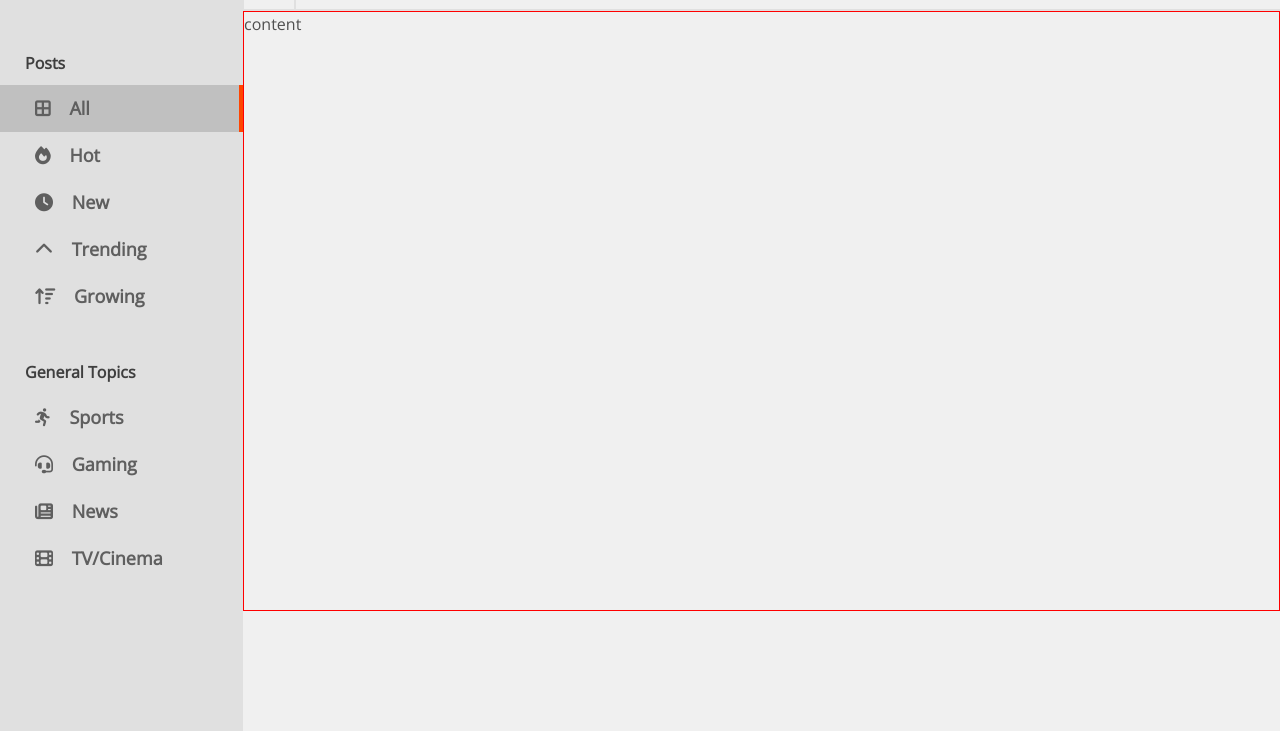
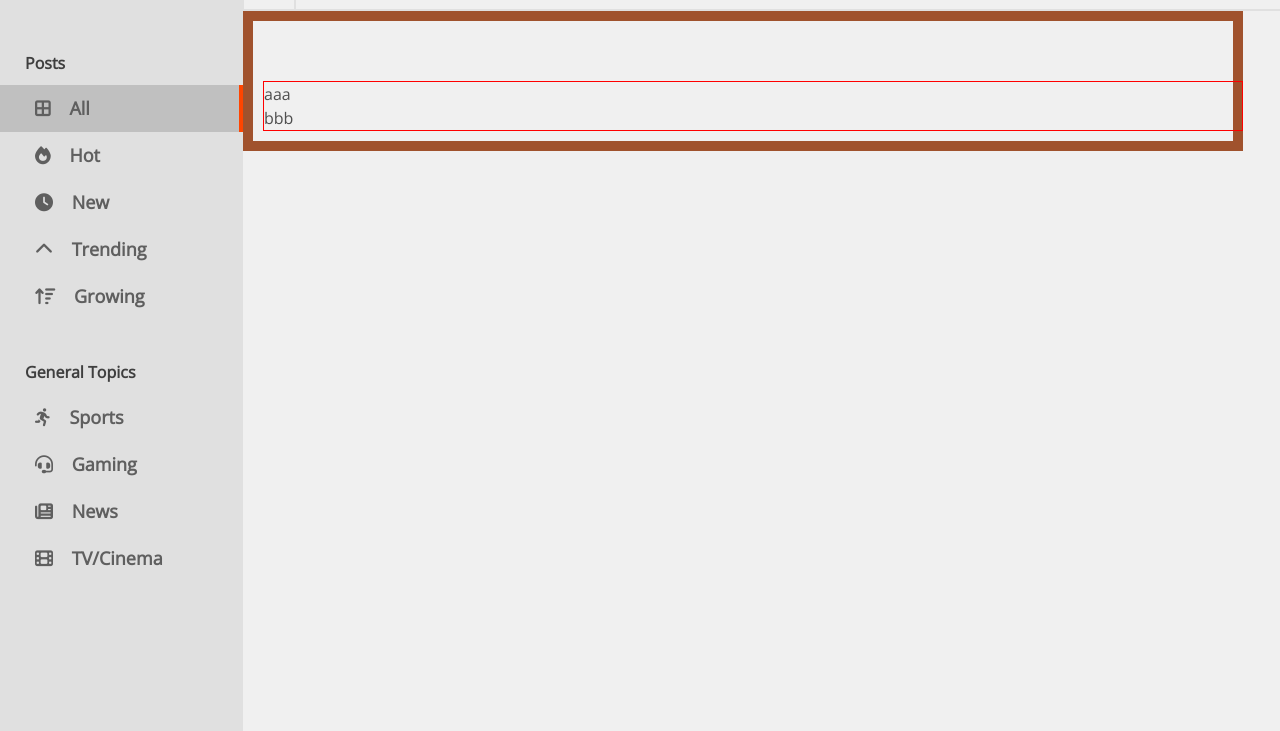
Before and after one commit to jeanpaulo/reddit-redesign, a plain HTML site: page index.html in a window 1280 px wide. Shown: the part 69-800 px from the top of the page. Drawn offline with nearby package versions, Linux system fonts and the light colour scheme.

Commit message:
Iniciando parte do conteudo

```diff
--- a/assets/main.css
+++ b/assets/main.css
@@ -206,6 +206,23 @@
             }
 
     .content {
-        border: 1px solid red;
         height: 600px;
     }
+
+    .posts-list {
+        justify-content: center;
+        width: 1000px;
+        border:  10px solid sienna ;
+    }
+
+    .post-card {
+        width: 100%;
+        border: 1px solid red;
+        margin: 10px;
+        margin-top: 60px;
+
+    }
+
+    .post-rank {
+
+    }
--- a/index.html
+++ b/index.html
@@ -130,7 +130,16 @@
                 </div>
             </div>
             <div class="content">
-                content
+                <div class="posts-list">
+                    <div class="post-card">
+                        <div class="post-rank">
+                            aaa
+                        </div>
+                        <div class="post">
+                            bbb
+                        </div>
+                    </div>
+                </div>
             </div>
         </div>
     </div>
```
